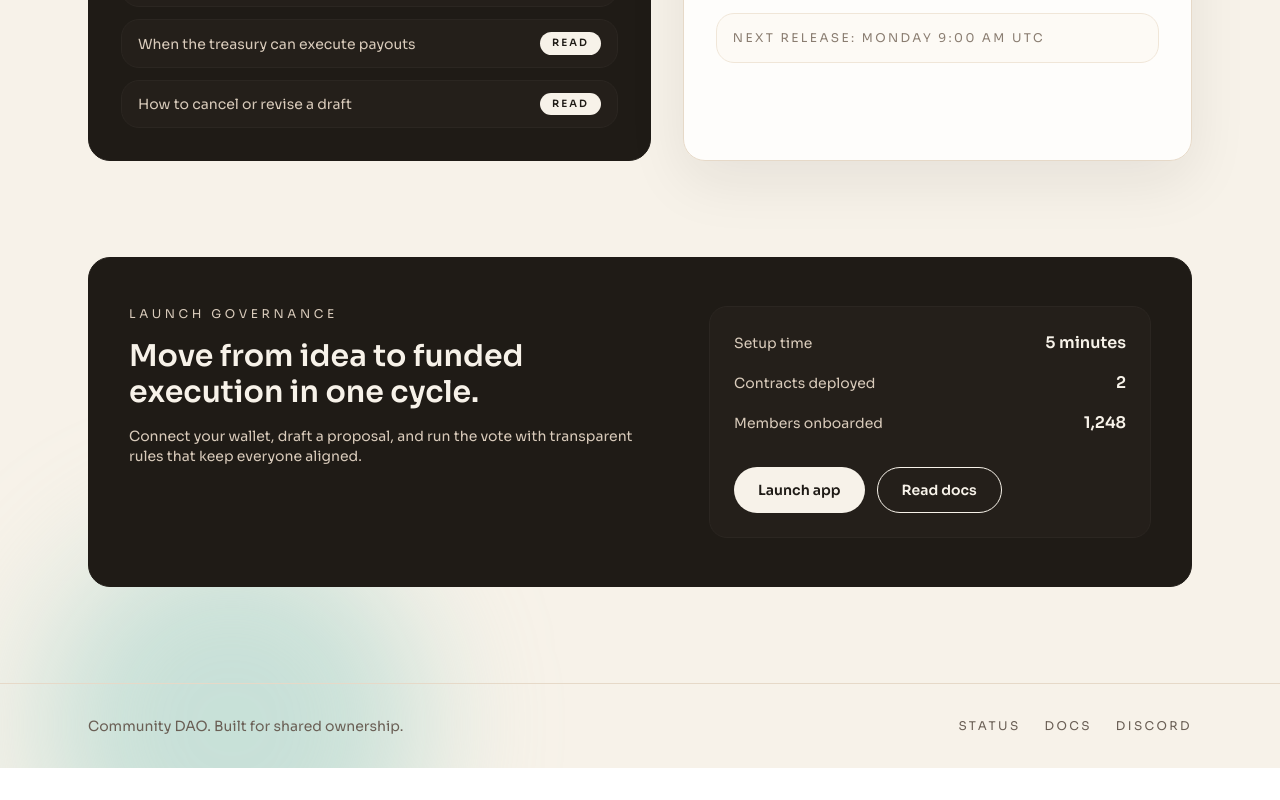
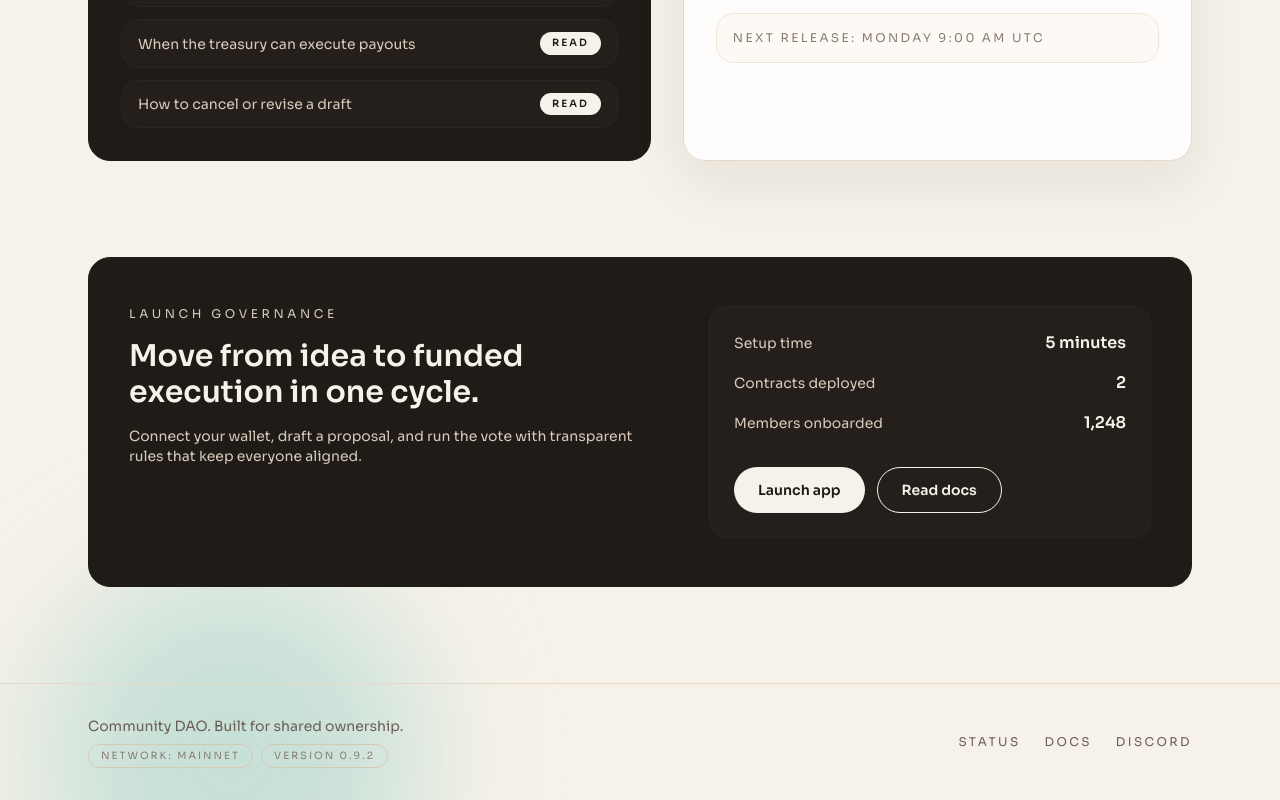
Before and after one commit to TYDev01/Community-Grant-DAO, a Next.js app in the folder frontend/: page / in a window 1280 px wide. Shown: the part 9488-10288 px from the top of the page. Before the commit the page ends 10256 px from the top, so only its background shows below. Built offline with nearby package versions, Linux system fonts and the light colour scheme.

Commit message:
enhanced the footer with network/version pills

```diff
--- a/frontend/src/app/page.tsx
+++ b/frontend/src/app/page.tsx
@@ -1554,8 +1554,18 @@ export default function Home() {
         </main>
 
         <footer className="relative z-10 border-t border-[#e6d9c8]">
-          <div className="mx-auto flex w-full max-w-6xl flex-wrap items-center justify-between gap-4 px-6 py-8 text-sm text-[#6a5f55]">
-            <p>Community DAO. Built for shared ownership.</p>
+          <div className="mx-auto flex w-full max-w-6xl flex-wrap items-center justify-between gap-6 px-6 py-8 text-sm text-[#6a5f55]">
+            <div className="space-y-2">
+              <p>Community DAO. Built for shared ownership.</p>
+              <div className="flex flex-wrap gap-2 text-[10px] uppercase tracking-[0.2em] text-[#8a7d71]">
+                <span className="rounded-full border border-[#d6c7b7] px-3 py-1">
+                  Network: mainnet
+                </span>
+                <span className="rounded-full border border-[#d6c7b7] px-3 py-1">
+                  Version 0.9.2
+                </span>
+              </div>
+            </div>
             <div className="flex gap-6 uppercase tracking-[0.2em] text-xs">
               <a className="hover:text-[#1f1b16]" href="#">
                 Status
```
